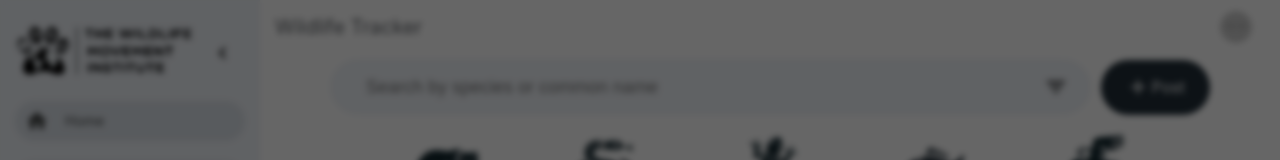
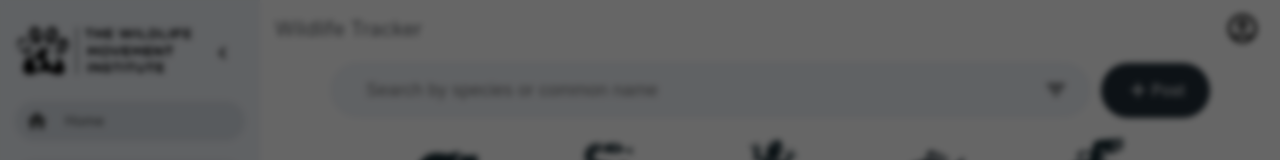
Before and after one commit to The-Enforcers/WildLife-Tracker-Repo-JIC4125, a React (Create React App) app in the folder frontend/: page / in a window 1280 px wide. Shown: the top 160 px of the page. Built offline with nearby package versions, Linux system fonts and the light colour scheme; no server answers.

Commit message:
error handling for profile img

```diff
--- a/frontend/src/components/NavBar/Navbar.js
+++ b/frontend/src/components/NavBar/Navbar.js
@@ -22,6 +22,7 @@ const Navbar = () => {
   const navigate = useNavigate();
   const { user, logoutUser } = useContext(UserContext);
   const [anchorEl, setAnchorEl] = useState(null);
+  const [profilePicError, setProfilePicError] = useState(false);
   const open = Boolean(anchorEl);
 
   const handleLogout = async () => {
@@ -56,15 +57,18 @@ const Navbar = () => {
               aria-haspopup="true"
               aria-expanded={open ? "true" : undefined}
             >
-              <Avatar
-                src={user?.picture || "https://via.placeholder.com/150"}
-                alt={user?.displayName || "User Avatar"}
-                sx={{ width: 32, height: 32, bgcolor: "white" }}
-              >
-                {!user?.picture && (
-                  <AccountCircleOutlinedIcon sx={{ fontSize: 35, color: "black", borderRadius: "50%" }} />
-                )}
-              </Avatar>
+              {user ? (
+                // Show profile picture or placeholder image if logged in
+                <Avatar
+                  src={!profilePicError && user.picture ? user.picture : "https://via.placeholder.com/150"}
+                  alt={user?.displayName || "User Avatar"}
+                  sx={{ width: 32, height: 32, bgcolor: "white" }}
+                  onError={() => setProfilePicError(true)} // Handle image load error
+                />
+              ) : (
+                // Show AccountCircleOutlinedIcon if not logged in
+                <AccountCircleOutlinedIcon sx={{ fontSize: 35, color: "black", borderRadius: "50%" }} />
+              )}
             </IconButton>
           </Tooltip>
         </Box>
```
